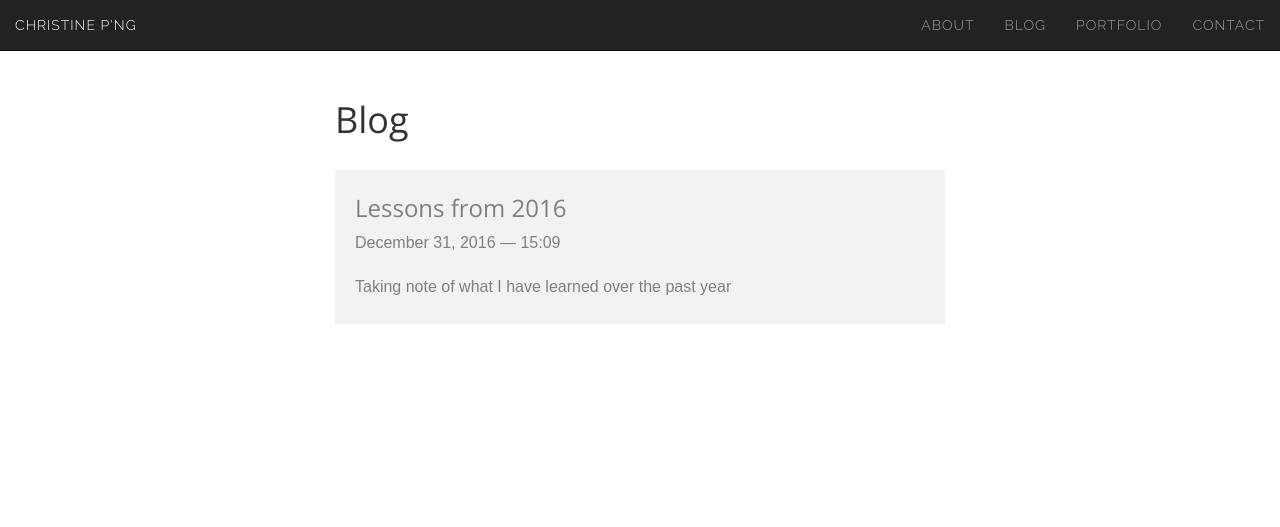
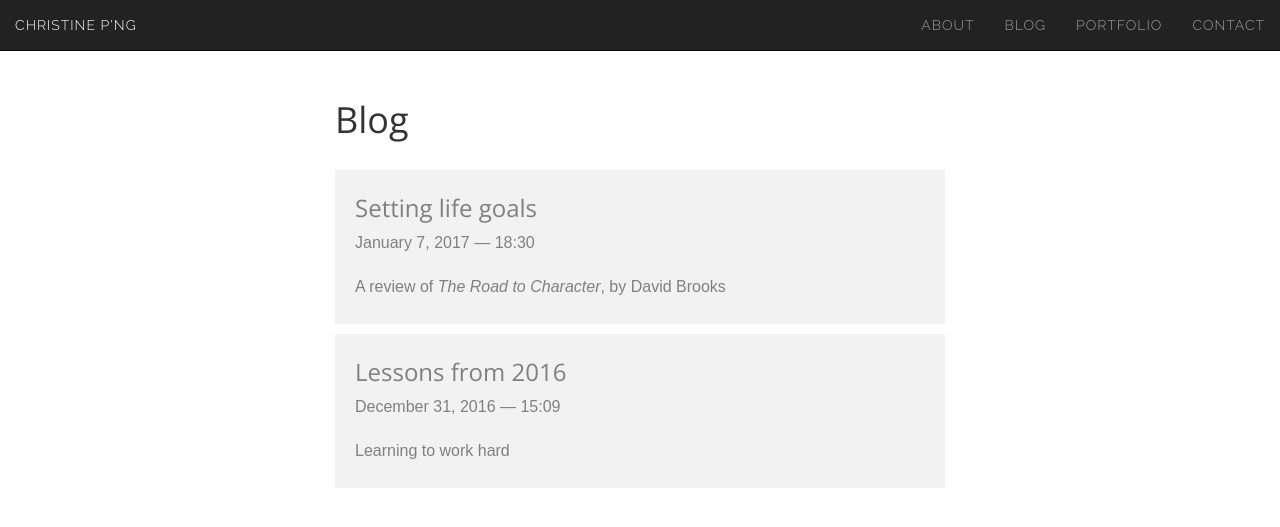
Before and after one commit to chspng/christinepng.ca, a Jekyll site: the page built from blog/index.html, in a window 1280 px wide. Shown: the top 527 px of the page. Built offline with Jekyll 4.4.1, drawn with Linux system fonts in a browser that asks for light colours; the list of posts is cut into pages by our own code.

Commit message:
Adding blog post

```diff
--- a/_posts/2016-12-31-yearly-reflection.md
+++ b/_posts/2016-12-31-yearly-reflection.md
@@ -2,7 +2,7 @@
 layout: post
 title: Lessons from 2016
 date: 2016-12-31 15:09:00
-description: Taking note of what I have learned over the past year
+description: Learning to work hard
 ---
 <p>Over the past year, I've been fortunate to receive life advice from people older and wiser than me. Out of all the things I've been taught, there are few lessons that have stayed with me: how to stop overthinking and stick with a decision, how to set realistic goals and manage time effectively, how to ask for help and learn from other people. There's one lesson in particular that has been salient in my mind, and will continue to be in the coming months as I wrap up my Master's work: how to work hard.
 
@@ -17,22 +17,3 @@ description: Taking note of what I have learned over the past year
 </blockquote>
 
 <p>That was exactly what I needed to hear. I'm not doing this project because I think it will be easy. I know that it's going to be hard. I'm not doing this project only to have a pretty portfolio piece or to gain technical skills. Of course that's part of it, but more importantly I'm learning to choose what matters to me over what's easy for me. I'm learning to challenge myself in areas where I'm weak. I'm learning to embrace the discipline of hard work.
-
-<!-- <hr>
-
-<p>The second major lesson came out of my tendency to overthink decisions. I want to collect all and weigh all the relevant data surrounding a choice before I make it. While this works in some situations, One of my strengths is careful planning and organization, I am very good at planning and being organized. When making choices, I consider and weigh all possible outcomes. This is good
-
-<blockquote>
-	Make a choice and stick with it.
-</blockquote>
-
-<hr>
-
-<p>Finally, one of the meaningful books I read this year was <i>The Road to Character</i>, by David Brooks. I read it because I was trying to articulate who I wanted to be. I'm at a stage in my life where I'm looking to start a career, and with that comes dreams of what my professional life will be. What kind of job will I seek? What kind of work will I do? How will weigh the factors in this choice? Will I aim for well-paid and prestigious positions? Will I focus on work that I find meaningful and does good in the world? What kind of life will I seek?
-
-<blockquote>
-	Nothing that is worth doing can be achieved in our lifetime; therefore we must be saved by hope. Nothing which is true or beautiful or good makes complete sense in any immediate context of history; therefore we must be saved by faith. Nothing we do, however virtuous, can be accomplished alone; therefore we must be saved by love. No virtuous act is quite as virtuous from the standpoint of our friend or foe as it is from our standpoint. Therefore we must be saved by the final form of love which is forgiveness.
-
-	- Reinhold Niebuhr
-</blockquote>
- -->
--- /dev/null
+++ b/_posts/2017-01-07-road-to-character.md
@@ -0,0 +1,19 @@
+---
+layout: post
+title: Setting life goals
+date: 2017-01-07 18:30:00
+description: A review of <i>The Road to Character</i>, by David Brooks
+---
+<p>There are three future time points in my life I try to set goals for: 1 year, 5 years, and at the end of my life. For example, in one year I hope to be working in a field relevant to my education. In 5 years' time I want to be a decently proficient cook.
+
+<p>However, when I think about the end of my life, things like career success and practical life skills don't matter as much. For this stage, I wonder if I will have succeeded in living up to my values, if I've built character, been faithful and compassionate, and learned humility. One helpful book I read on this topic was <i>The Road to Character</i>, by David Brooks. I read it because I'm at a stage in life where I don't know exactly what I'll be doing next. I'm graduating soon, and with that comes making choices about what work I seek to do and what kind of person I will be.
+
+<p>In this book, David Brooks looks at a range of people who served some great cause, looking at their childhood upbringing, formative life events, sacrifices they made, and ultimately what kinds of character they built. I found most of them inspiring, and reading the book made me wonder: what does it look like for me to do good work?
+
+<p>By the end of the book, I also felt overwhelmed. Here were all these people who gave up so much and did so much good, and here I am, young and confused about what I should be doing with my life. Fortunately, Brooks brings up a quotation near the end of the book that I found helpful:
+
+<blockquote>
+	Nothing that is worth doing can be achieved in our lifetime; therefore we must be saved by hope. Nothing which is true or beautiful or good makes complete sense in any immediate context of history; therefore we must be saved by faith. Nothing we do, however virtuous, can be accomplished alone; therefore we must be saved by love. No virtuous act is quite as virtuous from the standpoint of our friend or foe as it is from our standpoint. Therefore we must be saved by the final form of love which is forgiveness.
+	<br>
+	- Reinhold Niebuhr
+</blockquote>
```
